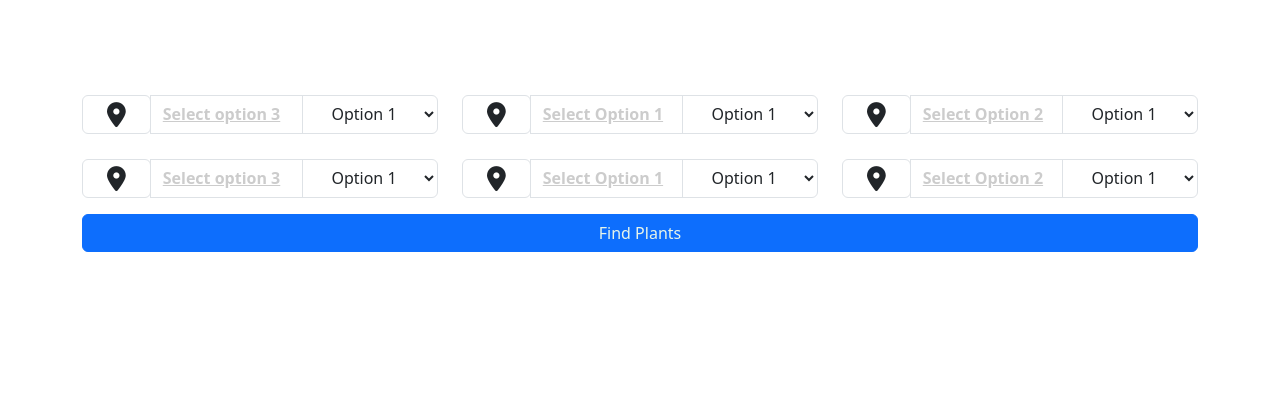
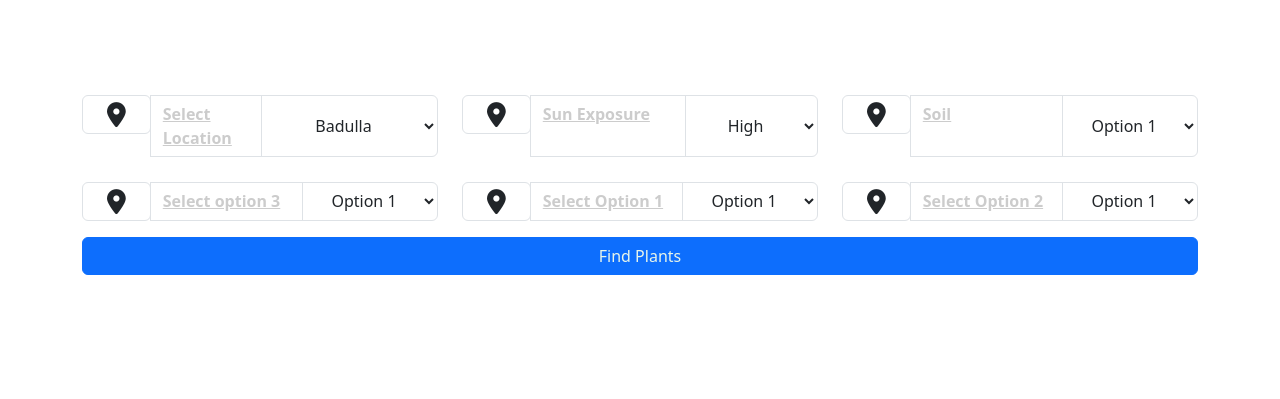
Before and after one commit to MigaraThiyunuwan/GardenGURU, a PHP site: page /php/plantSuggestion.php in a window 1280 px wide. Shown: the part 401-800 px from the top of the page. Run offline with PHP 8.4, Linux system fonts and the light colour scheme; some libraries are stand-ins or nearby versions.

Commit message:
update plant suggestions

```diff
--- a/php/plantSuggestion.php
+++ b/php/plantSuggestion.php
@@ -53,7 +53,7 @@
                         <a href="404.html" class="dropdown-item">404 Page</a>
                     </div>
                 </div>
-                <a href="contact.html" class="nav-item nav-link">Contact</a>
+                <a href="../php/ContactUs.php" class="nav-item nav-link">Contact</a>
             </div>
 
         </div>
@@ -88,11 +88,11 @@
                                     <i class="fas fa-map-marker-alt" style="font-size: 25px;"></i>
                                 </span>
                             </div>
-                            <a class="form-control bg-white border-left-0 border-md" style="color: #ccc; font-weight: bold;">Select option 3</a>
+                            <a class="form-control bg-white border-left-0 border-md" style="color: #ccc; font-weight: bold;">Select Location</a>
                             <select id="job" name="jobtitle" class="input-group-text bg-white px-4 border-md border-right-0">
-                                <option value="">Option 1</option>
-                                <option value="">Option 2</option>
-                                <option value="">Option 3</option>
+                                <option value="">Badulla</option>
+                                <option value="">Kahataruppa</option>
+                                <option value="">Rambukpotha</option>
                             </select>
                         </div>
 
@@ -104,11 +104,11 @@
                                     <i class="fas fa-some-icon" style="font-size: 25px;"></i>
                                 </span>
                             </div>
-                            <a class="form-control bg-white border-left-0 border-md" style="color: #ccc; font-weight: bold;">Select Option 1</a>
+                            <a class="form-control bg-white border-left-0 border-md" style="color: #ccc; font-weight: bold;">Sun Exposure</a>
                             <select id="option1" name="option1" class="input-group-text bg-white px-4 border-md border-right-0">
-                                <option value="">Option 1</option>
-                                <option value="">Option 2</option>
-                                <option value="">Option 3</option>
+                                <option value="">High</option>
+                                <option value="">Medium</option>
+                                <option value="">Low</option>
                             </select>
                         </div>
 
@@ -120,7 +120,7 @@
                                     <i class="fas fa-another-icon" style="font-size: 25px;"></i>
                                 </span>
                             </div>
-                            <a class="form-control bg-white border-left-0 border-md" style="color: #ccc; font-weight: bold;">Select Option 2</a>
+                            <a class="form-control bg-white border-left-0 border-md" style="color: #ccc; font-weight: bold;">Soil </a>
                             <select id="option2" name="option2" class="input-group-text bg-white px-4 border-md border-right-0">
                                 <option value="">Option 1</option>
                                 <option value="">Option 2</option>
```
